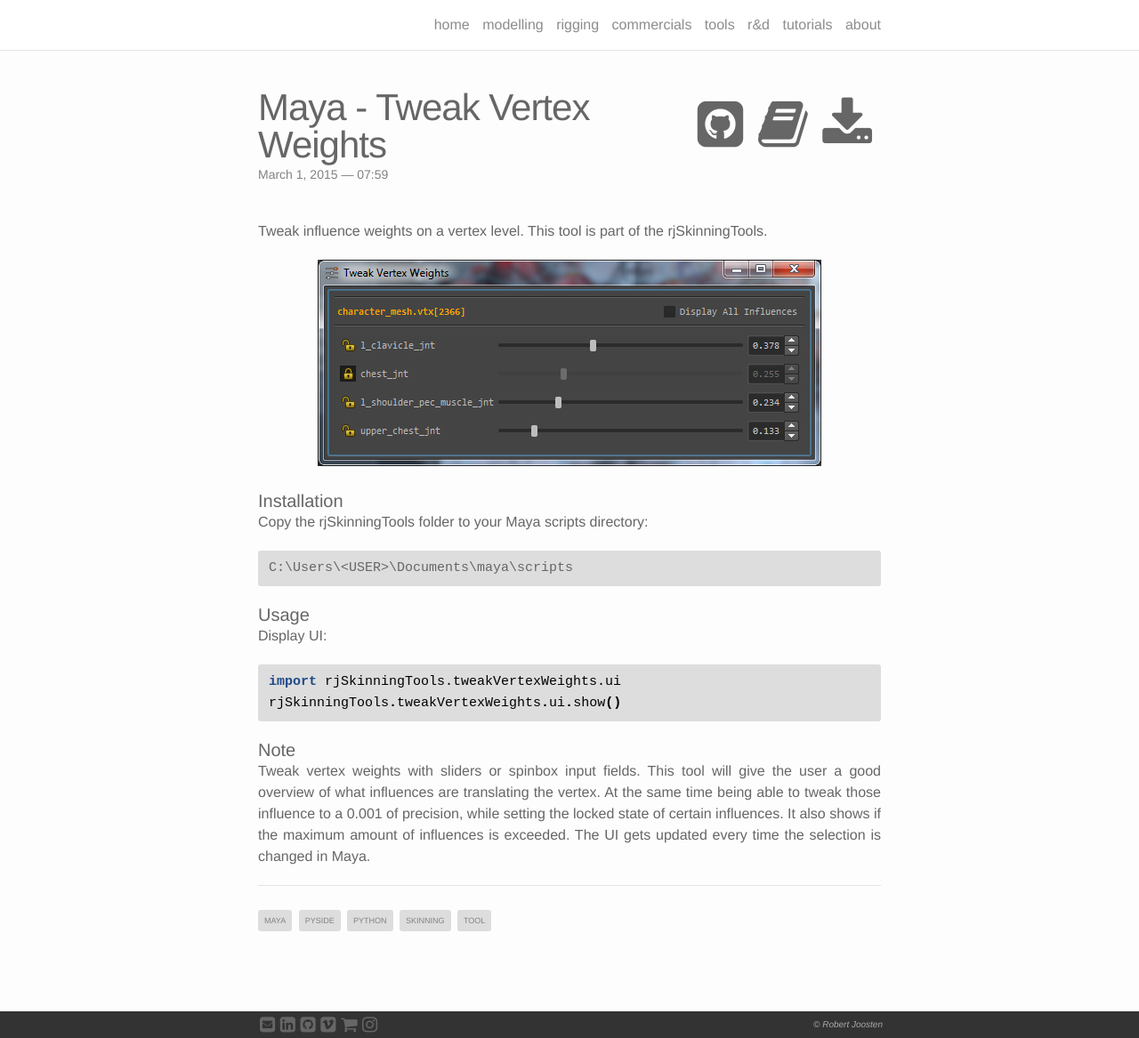
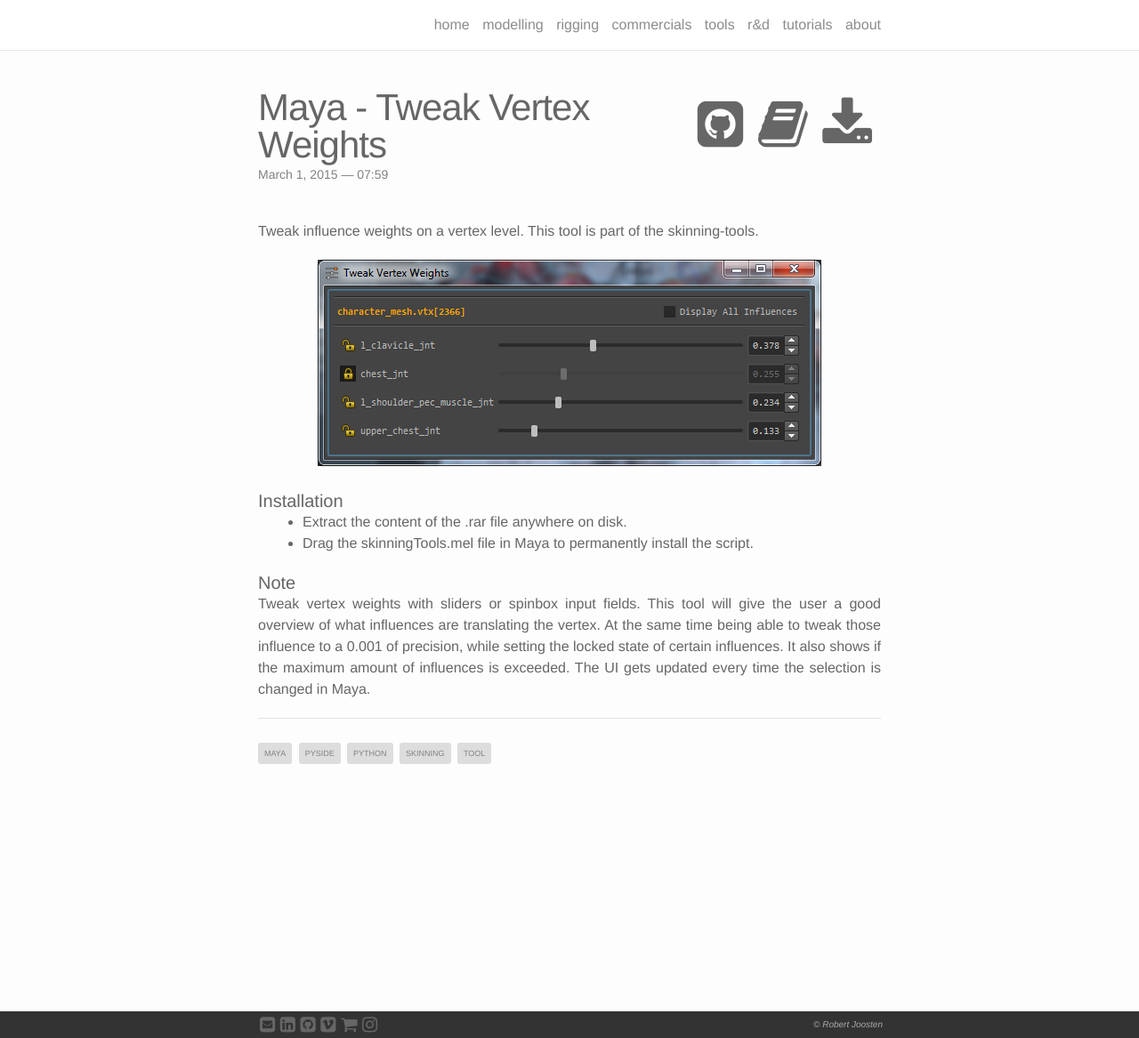
Before and after one commit to robertjoosten/robertjoosten.github.io, a Jekyll site: the page built from _projects/tweak_vertex_weights.markdown, in a window 1280 px wide and 1167 px high. Shown: the whole window at 89% size. Built offline with Jekyll 4.4.1, drawn with Linux system fonts in a browser that asks for light colours; nearby versions of some CDN libraries.

Commit message:
update skinning-tools

```diff
--- a/_projects/tweak_vertex_weights.markdown
+++ b/_projects/tweak_vertex_weights.markdown
@@ -1,31 +1,22 @@
 ---
 layout: post
 title: Maya - Tweak Vertex Weights
-description: Tweak influence weights on a vertex level. This tool is part of the rjSkinningTools.
+description: Tweak influence weights on a vertex level. This tool is part of the skinning-tools.
 img: /img/tools/tweak_vertex_weights_thumbnail.png
 date: 2015-03-1 07:59:00
 category: tools
 tag: [tool, python, maya, pyside, skinning]
-github: https://github.com/robertjoosten/rjSkinningTools/tree/master/tweakVertexWeights
-github-docs: https://robertjoosten.github.io/rjSkinningTools/rjSkinningTools.tweakVertexWeights
-gumroad: https://gum.co/rjSkinningTools
+github: https://github.com/robertjoosten/skinning-tools/tree/master/scripts/skinningTools/tweakVertexWeights
+github-docs: https://robertjoosten.github.io/skinning-tools/skinningTools.tweakVertexWeights
+gumroad: https://gum.co/skinning-tools
 ---
-<p class="justify">Tweak influence weights on a vertex level. This tool is part of the rjSkinningTools.</p>
+<p class="justify">Tweak influence weights on a vertex level. This tool is part of the skinning-tools.</p>
 
 <p align="center"><img src="/img/tools/tweak_vertex_weights_big.png"/></p>
 
 <h4>Installation</h4>
-<p class="justify">Copy the rjSkinningTools folder to your Maya scripts directory: </p>
-{% highlight text %}
-C:\Users\<USER>\Documents\maya\scripts
-{% endhighlight %}
-
-<h4>Usage</h4>
-Display UI:
-{% highlight python %}
-import rjSkinningTools.tweakVertexWeights.ui
-rjSkinningTools.tweakVertexWeights.ui.show()
-{% endhighlight %}
+* Extract the content of the .rar file anywhere on disk.
+* Drag the skinningTools.mel file in Maya to permanently install the script.
 
 <h4>Note</h4>
 <p class="justify">Tweak vertex weights with sliders or spinbox input fields. This tool will give the user a good overview of what influences are translating the vertex. At the same time being able to tweak those influence to a 0.001 of precision, while setting the locked state of certain influences. It also shows if the maximum amount of influences is exceeded. The UI gets updated every time the selection is changed in Maya.</p>
```
Also changed, not shown: _projects/delinear_weights.markdown (+6 -15 lines), _projects/paint_remove_influences.markdown (+7 -22 lines), _projects/paint_smooth_skin_weights.markdown (+7 -16 lines), _projects/soft_selection_to_weights.markdown (+7 -16 lines).
